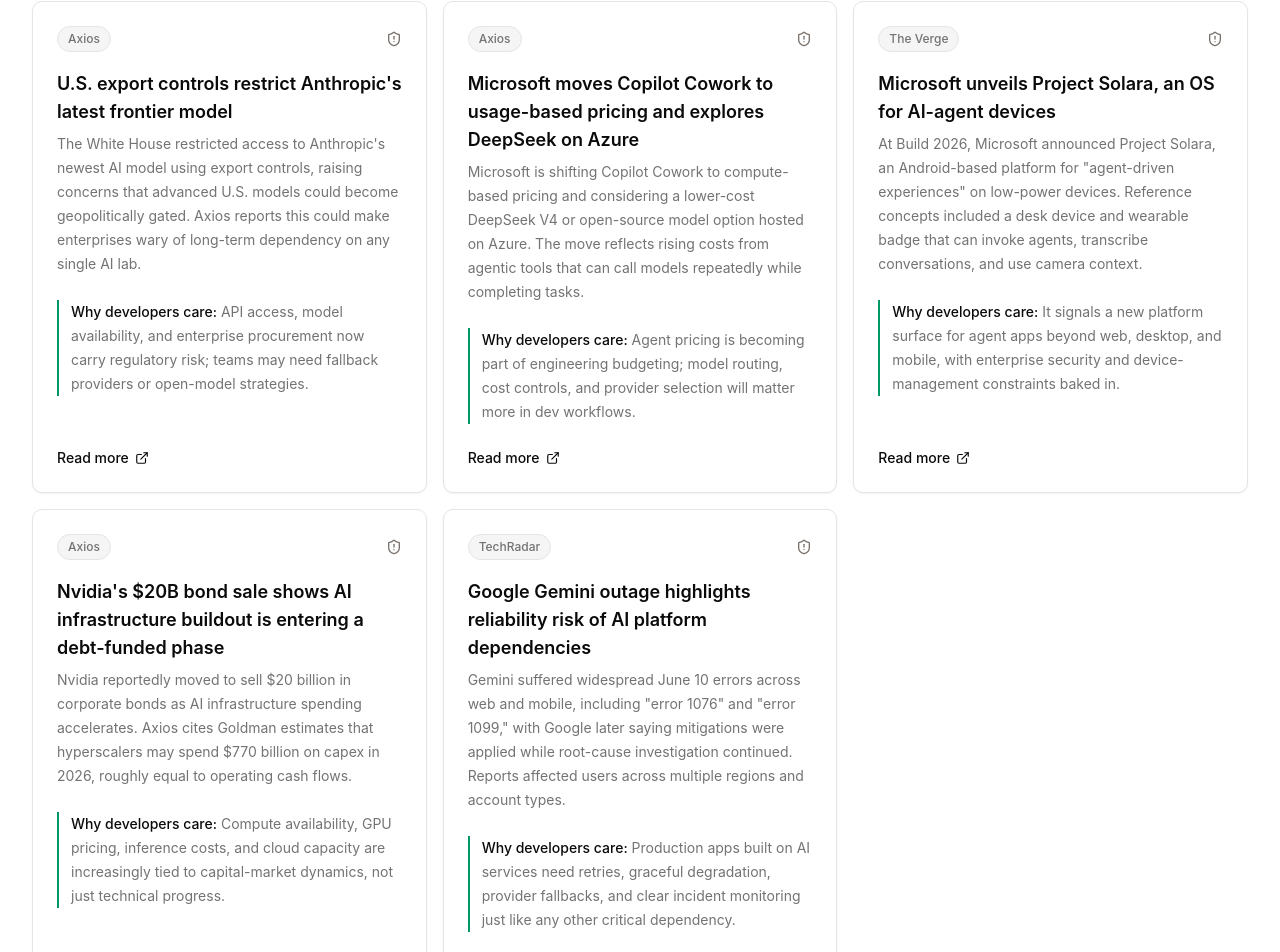
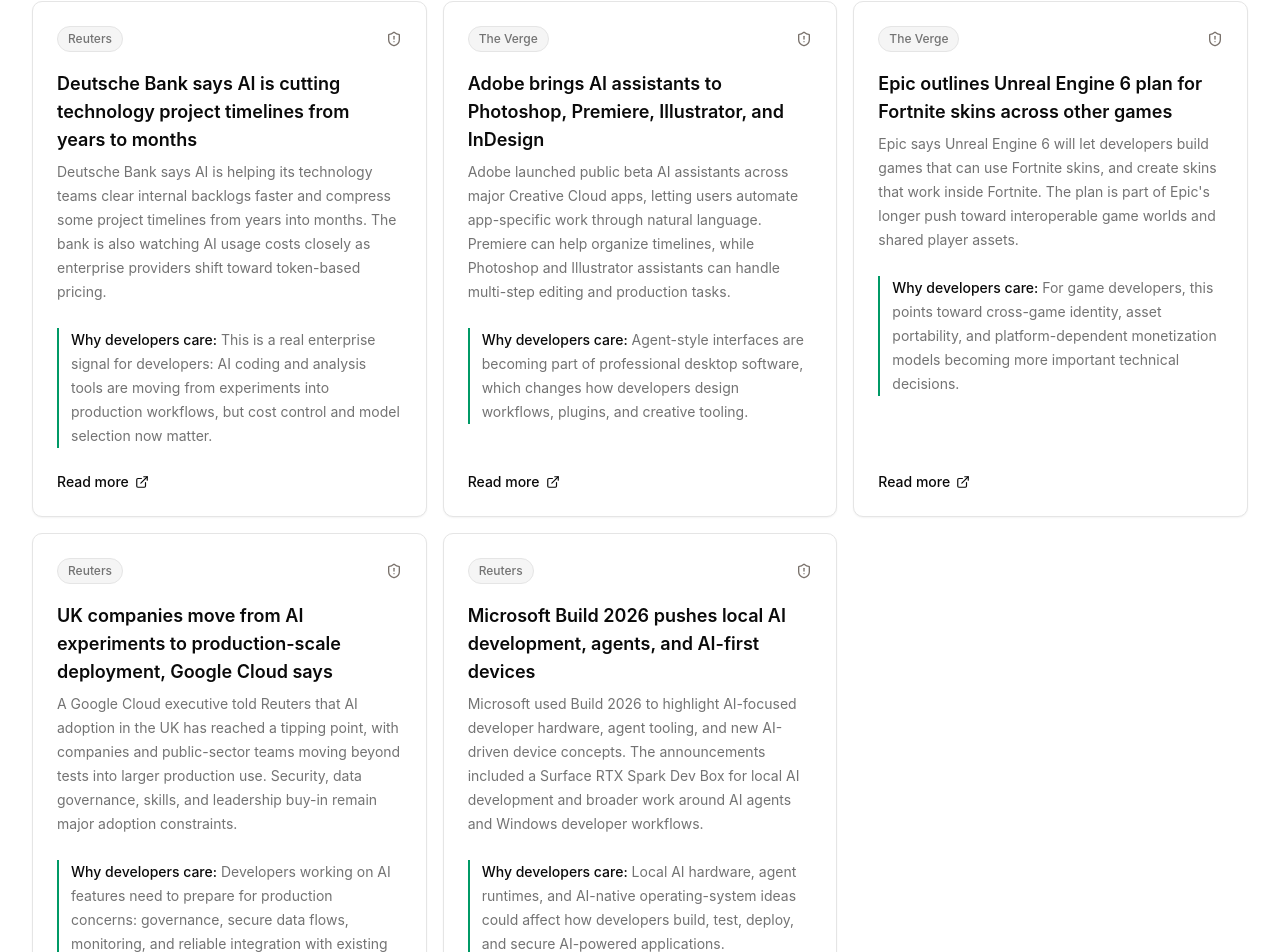
Before and after one commit to Zlatanoski/DevNews, a Next.js app in the folder frontend/: page / in a window 1280 px wide. Shown: the part 764-1716 px from the top of the page. Built offline with nearby package versions, Linux system fonts and the light colour scheme; no server answers.

Commit message:
chore: refresh top stories for 2026-06-20

```diff
--- a/frontend/src/components/digest-data.ts
+++ b/frontend/src/components/digest-data.ts
@@ -1,51 +1,52 @@
 export const stories = [
   {
-    headline: "U.S. export controls restrict Anthropic's latest frontier model",
+    headline:
+      "Deutsche Bank says AI is cutting technology project timelines from years to months",
     summary:
-      "The White House restricted access to Anthropic's newest AI model using export controls, raising concerns that advanced U.S. models could become geopolitically gated. Axios reports this could make enterprises wary of long-term dependency on any single AI lab.",
-    source: "Axios",
-    url: "https://www.axios.com/2026/06/16/ai-anthropic-export-controls",
+      "Deutsche Bank says AI is helping its technology teams clear internal backlogs faster and compress some project timelines from years into months. The bank is also watching AI usage costs closely as enterprise providers shift toward token-based pricing.",
+    source: "Reuters",
+    url: "https://www.reuters.com/business/finance/ai-cuts-tech-project-times-years-months-says-deutsche-bank-exec-2026-06-18/",
     why:
-      "API access, model availability, and enterprise procurement now carry regulatory risk; teams may need fallback providers or open-model strategies.",
+      "This is a real enterprise signal for developers: AI coding and analysis tools are moving from experiments into production workflows, but cost control and model selection now matter.",
+  },
+  {
+    headline: "Adobe brings AI assistants to Photoshop, Premiere, Illustrator, and InDesign",
+    summary:
+      "Adobe launched public beta AI assistants across major Creative Cloud apps, letting users automate app-specific work through natural language. Premiere can help organize timelines, while Photoshop and Illustrator assistants can handle multi-step editing and production tasks.",
+    source: "The Verge",
+    url: "https://www.theverge.com/tech/952099/adobe-ai-assistants-photoshop-premiere-illustrator-beta-launch",
+    why:
+      "Agent-style interfaces are becoming part of professional desktop software, which changes how developers design workflows, plugins, and creative tooling.",
   },
   {
     headline:
-      "Microsoft moves Copilot Cowork to usage-based pricing and explores DeepSeek on Azure",
+      "Epic outlines Unreal Engine 6 plan for Fortnite skins across other games",
     summary:
-      "Microsoft is shifting Copilot Cowork to compute-based pricing and considering a lower-cost DeepSeek V4 or open-source model option hosted on Azure. The move reflects rising costs from agentic tools that can call models repeatedly while completing tasks.",
-    source: "Axios",
-    url: "https://www.axios.com/2026/06/16/microsoft-copilot-cowork-tokenmaxxing-cowork",
+      "Epic says Unreal Engine 6 will let developers build games that can use Fortnite skins, and create skins that work inside Fortnite. The plan is part of Epic's longer push toward interoperable game worlds and shared player assets.",
+    source: "The Verge",
+    url: "https://www.theverge.com/games/951785/epic-games-fortnite-unreal-fest-2026-unreal-engine-6-ai-metaverse",
     why:
-      "Agent pricing is becoming part of engineering budgeting; model routing, cost controls, and provider selection will matter more in dev workflows.",
-  },
-  {
-    headline: "Microsoft unveils Project Solara, an OS for AI-agent devices",
-    summary:
-      'At Build 2026, Microsoft announced Project Solara, an Android-based platform for "agent-driven experiences" on low-power devices. Reference concepts included a desk device and wearable badge that can invoke agents, transcribe conversations, and use camera context.',
-    source: "The Verge",
-    url: "https://www.theverge.com/news/941830/microsoft-project-solara-os-ai-agent-gadgets",
-    why:
-      "It signals a new platform surface for agent apps beyond web, desktop, and mobile, with enterprise security and device-management constraints baked in.",
+      "For game developers, this points toward cross-game identity, asset portability, and platform-dependent monetization models becoming more important technical decisions.",
   },
   {
     headline:
-      "Nvidia's $20B bond sale shows AI infrastructure buildout is entering a debt-funded phase",
+      "UK companies move from AI experiments to production-scale deployment, Google Cloud says",
     summary:
-      "Nvidia reportedly moved to sell $20 billion in corporate bonds as AI infrastructure spending accelerates. Axios cites Goldman estimates that hyperscalers may spend $770 billion on capex in 2026, roughly equal to operating cash flows.",
-    source: "Axios",
-    url: "https://www.axios.com/2026/06/16/ai-nvidia-bonds-debt",
+      "A Google Cloud executive told Reuters that AI adoption in the UK has reached a tipping point, with companies and public-sector teams moving beyond tests into larger production use. Security, data governance, skills, and leadership buy-in remain major adoption constraints.",
+    source: "Reuters",
+    url: "https://www.reuters.com/world/uk/ai-use-uk-hits-tipping-point-companies-scale-up-google-exec-says-2026-06-17/",
     why:
-      "Compute availability, GPU pricing, inference costs, and cloud capacity are increasingly tied to capital-market dynamics, not just technical progress.",
+      "Developers working on AI features need to prepare for production concerns: governance, secure data flows, monitoring, and reliable integration with existing systems.",
   },
   {
     headline:
-      "Google Gemini outage highlights reliability risk of AI platform dependencies",
+      "Microsoft Build 2026 pushes local AI development, agents, and AI-first devices",
     summary:
-      'Gemini suffered widespread June 10 errors across web and mobile, including "error 1076" and "error 1099," with Google later saying mitigations were applied while root-cause investigation continued. Reports affected users across multiple regions and account types.',
-    source: "TechRadar",
-    url: "https://www.techradar.com/news/live/gemini-down-june-2026",
+      "Microsoft used Build 2026 to highlight AI-focused developer hardware, agent tooling, and new AI-driven device concepts. The announcements included a Surface RTX Spark Dev Box for local AI development and broader work around AI agents and Windows developer workflows.",
+    source: "Reuters",
+    url: "https://www.reuters.com/world/china/microsoft-expected-showcase-new-pc-cloud-ai-tools-developer-conference-2026-06-02/",
     why:
-      "Production apps built on AI services need retries, graceful degradation, provider fallbacks, and clear incident monitoring just like any other critical dependency.",
+      "Local AI hardware, agent runtimes, and AI-native operating-system ideas could affect how developers build, test, deploy, and secure AI-powered applications.",
   },
 ]
 
```
